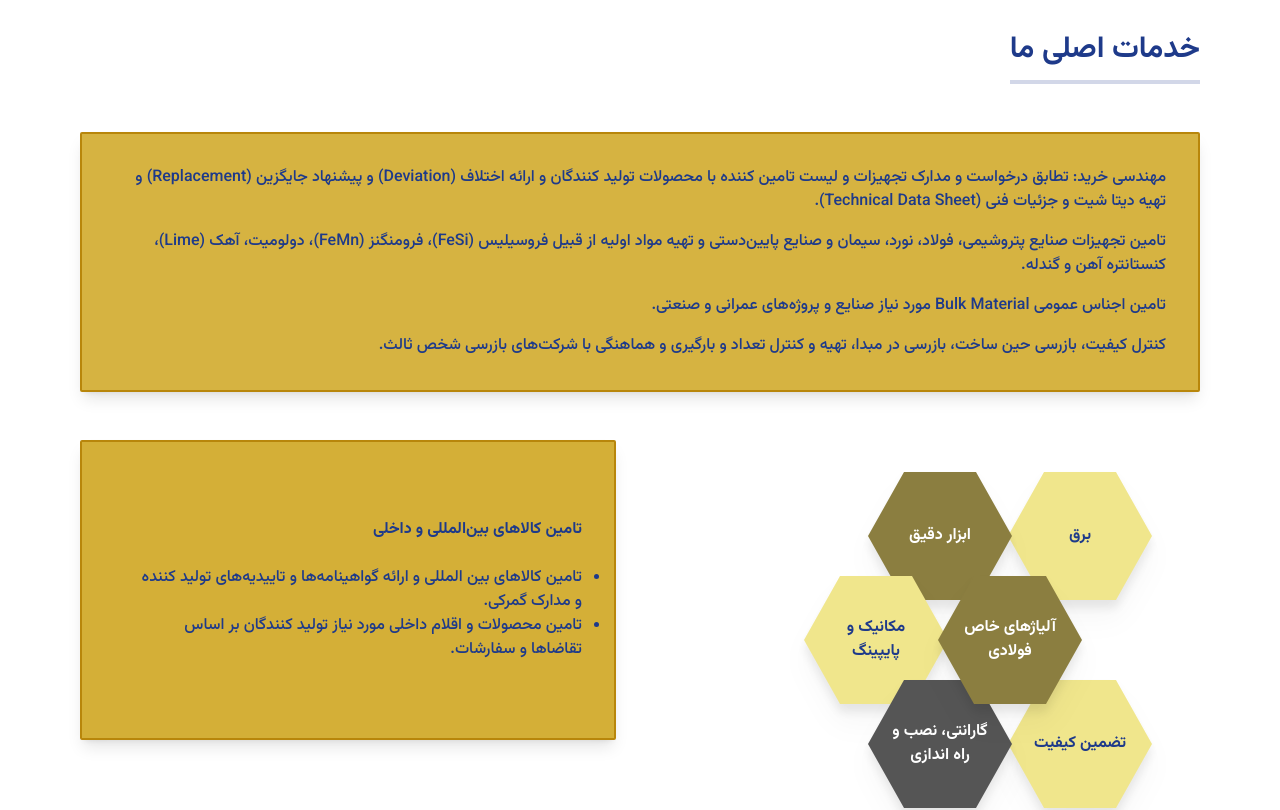
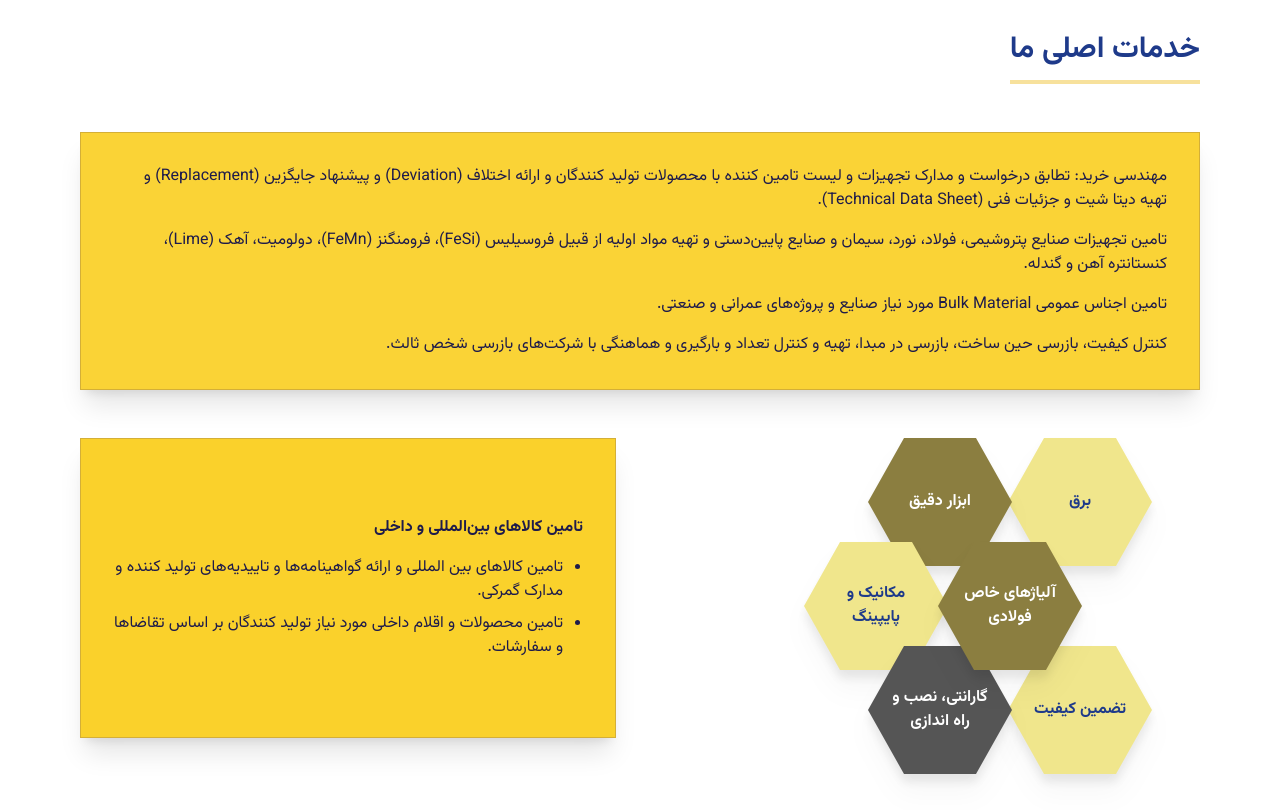
Before and after one commit to MahanYadavi/ProjectWithReact, a React (Vite) app: page /services in a window 1280 px wide. Shown: the part 320-1130 px from the top of the page. Built offline with nearby package versions, Linux system fonts and the light colour scheme.

Commit message:
adding darkmode to Services

```diff
--- a/src/pages/Services.tsx
+++ b/src/pages/Services.tsx
@@ -4,10 +4,12 @@ import { useTranslation } from 'react-i18next';
 
 function Services() {
   const { t, i18n } = useTranslation();
+  const isRTL = i18n.dir() === 'rtl';
 
   return (
-    <div className="min-h-screen bg-white pb-20 font-vazir">
-      {/* Header Image Section */}
+    <div className="min-h-screen bg-white dark:bg-navy-950 pb-20 font-vazir text-navy-900 dark:text-gray-100">
+
+      {/* Header */}
       <div className="w-full h-48 md:h-64 lg:h-80 overflow-hidden relative bg-gray-900">
         <img
           src="/header-bg.jpg"
@@ -16,27 +18,36 @@ function Services() {
               'https://images.unsplash.com/photo-1581094794329-c8112a89af12?q=80&w=2070&auto=format&fit=crop';
           }}
           alt={t('header.imageAlt')}
-          className="w-full h-full object-cover object-center brightness-75"
+          className="w-full h-full object-cover brightness-75"
         />
-        <div className="absolute inset-0 bg-gradient-to-t from-black/40 via-transparent to-transparent"></div>
+        <div className="absolute inset-0 bg-gradient-to-t from-black/60 via-black/20 to-transparent" />
       </div>
 
       <main
-        className={`container mx-auto px-4 max-w-6xl mt-8 space-y-12 text-${
-          i18n.dir() === 'rtl' ? 'right' : 'left'
+        className={`container mx-auto px-4 max-w-6xl mt-8 space-y-12 ${
+          isRTL ? 'text-right' : 'text-left'
         }`}
       >
-        {/* Page Title */}
+        {/* Title */}
         <div>
-          <h1 className="text-2xl md:text-3xl font-bold text-blue-900 border-b-4 border-blue-900/20 pb-3 inline-block">
+          <h1 className="text-2xl md:text-3xl font-bold
+            text-navy-900 dark:text-white
+            border-b-4 border-gold-500/40 pb-3 inline-block">
             {t('commerce.main.title')}
           </h1>
         </div>
 
-        {/* Main Content Box */}
-        <section className="bg-[#d4af37] border-2 border-[#b8860b] p-6 md:p-8 rounded-sm shadow-lg relative overflow-hidden">
-          <div className="absolute inset-0 bg-white/5 pointer-events-none"></div>
-          <div className="relative z-10 font-medium space-y-4 leading-relaxed text-sm md:text-base">
+        {/* Main Content */}
+        <section className="
+          bg-gold-400/90 dark:bg-gold-500/90
+          border border-gold-600
+          p-6 md:p-8
+          shadow-xl
+          relative overflow-hidden
+        ">
+          <div className="absolute inset-0 bg-white/5 pointer-events-none" />
+
+          <div className="relative z-10 space-y-4 leading-relaxed text-sm md:text-base text-navy-950">
             <p>{t('commerce.main.engineering')}</p>
             <p>{t('commerce.main.supplyIndustrial')}</p>
             <p>{t('commerce.main.bulkMaterial')}</p>
@@ -44,43 +55,63 @@ function Services() {
           </div>
         </section>
 
-        {/* Bottom Section: Hexagons + Secondary Text */}
-        <section className="flex flex-col lg:flex-row gap-12 items-center lg:items-start justify-between">
-          {/* Left Side: Hexagonal Grid */}
-          <div className="w-full lg:w-1/2 flex justify-center lg:justify-start pt-4 lg:pt-8">
+        {/* Bottom Section */}
+        <section className="flex flex-col lg:flex-row gap-12 items-center lg:items-start">
+
+          {/* Hexagons */}
+          <div className="w-full lg:w-1/2 flex justify-center lg:justify-start">
             <div className="relative w-[320px] h-[320px] md:w-[380px] md:h-[380px]">
-              <div className="absolute top-0 right-10 md:right-12 hover:z-20 transition-all duration-300">
+              <div className="absolute top-0 right-10 md:right-12">
                 <Hexagon text={t('commerce.hexagons.electricity')} color="yellow" />
               </div>
-              <div className="absolute top-0 left-10 md:left-12 hover:z-20 transition-all duration-300">
+
+              <div className="absolute top-0 left-10 md:left-12">
                 <Hexagon text={t('commerce.hexagons.instrumentation')} color="brown" />
               </div>
-              <div className="absolute top-[6.5rem] left-1/2 -translate-x-1/2 z-10 hover:z-20 transition-all duration-300">
+
+              <div className="absolute top-[6.5rem] left-1/2 -translate-x-1/2 z-10">
                 <Hexagon text={t('commerce.hexagons.specialAlloys')} color="brown" />
               </div>
-              <div className="absolute top-[6.5rem] -left-2 md:-left-4 hover:z-20 transition-all duration-300">
+
+              <div className="absolute top-[6.5rem] -left-2 md:-left-4">
                 <Hexagon text={t('commerce.hexagons.mechanicsPiping')} color="yellow" />
               </div>
-              <div className="absolute top-[13rem] right-10 md:right-12 hover:z-20 transition-all duration-300">
+
+              <div className="absolute top-[13rem] right-10 md:right-12">
                 <Hexagon text={t('commerce.hexagons.qualityAssurance')} color="yellow" />
               </div>
-              <div className="absolute top-[13rem] left-10 md:left-12 hover:z-20 transition-all duration-300">
-                <Hexagon text={t('commerce.hexagons.warranty')} color="grey" className="text-xs" />
+
+              <div className="absolute top-[13rem] left-10 md:left-12">
+                <Hexagon
+                  text={t('commerce.hexagons.warranty')}
+                  color="grey"
+                  className="text-xs"
+                />
               </div>
             </div>
           </div>
 
-          {/* Right Side: Secondary Content Box */}
-          <div className="w-full lg:w-1/2 h-full">
-            <div className="bg-[#d4af37] border-2 border-[#b8860b] p-6 md:p-8 rounded-sm shadow-lg h-full flex flex-col justify-center min-h-[300px]">
-              <div className="font-medium space-y-6 leading-relaxed text-sm md:text-base">
-                <h2 className="font-bold">{t('commerce.secondaryContent.title')}</h2>
-                <ul className="list-disc pl-5">
-                  {t('commerce.secondaryContent.items', { returnObjects: true }).map((item, idx) => (
-                    <li key={idx}>{item}</li>
-                  ))}
-                </ul>
-              </div>
+          {/* Secondary Content */}
+          <div className="w-full lg:w-1/2">
+            <div className="
+              bg-gold-400/90 dark:bg-gold-500/90
+              border border-gold-600
+              p-6 md:p-8
+              shadow-xl
+              min-h-[300px]
+              flex flex-col justify-center
+            ">
+              <h2 className="font-bold mb-4 text-navy-950">
+                {t('commerce.secondaryContent.title')}
+              </h2>
+
+              <ul className={`list-disc ${isRTL ? 'pr-5' : 'pl-5'} space-y-2 text-navy-950`}>
+                {t('commerce.secondaryContent.items', { returnObjects: true }).map(
+                  (item, index) => (
+                    <li key={index}>{item}</li>
+                  )
+                )}
+              </ul>
             </div>
           </div>
         </section>
```
